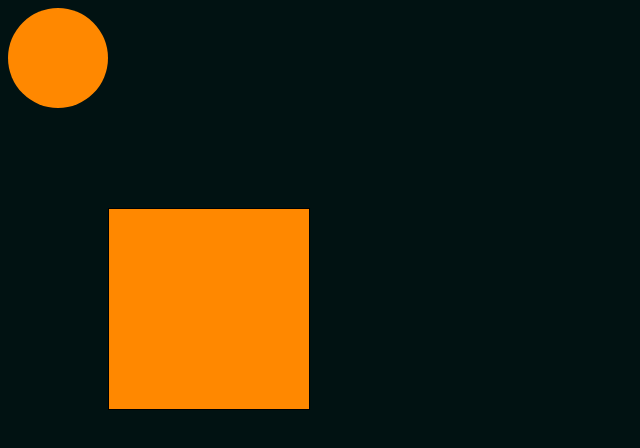
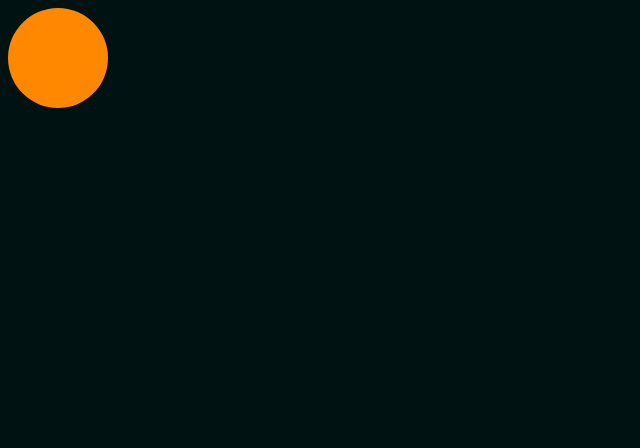
Before and after one commit to dens90/html-exercises, a plain HTML site: page css-exercises/es_1/index.html in a window 1280 px wide. Shown: the whole page, without its empty margins (0-640 px from the left). Drawn offline with Linux system fonts and the light colour scheme.

Commit message:
correzione esercizio

```diff
--- a/css-exercises/es_1/index.html
+++ b/css-exercises/es_1/index.html
@@ -11,7 +11,7 @@
 
 <body>
     <div class="ball"></div>
-    <div class="square"></div>
+
 </body>
 
 </html>
--- a/css-exercises/es_1/style.css
+++ b/css-exercises/es_1/style.css
@@ -1,16 +1,8 @@
 :root {
     /* var for ball */
     --bg-body: #011212;
-    --w_ball: 100px;
-    --h_ball: 100px;
+    --h-w_ball: 100px;
     --bg_ball: #ff8800;
-    --b_rad: 50px;
-
-    /* var for square */
-    --w_square: 200px;
-    --h_square: 200px;
-    --bg_square: #d40707;
-    --border: 1px solid black;
 }
 
 /*
@@ -34,16 +26,8 @@ body {
 }
 
 .ball {
-    width: var(--w_ball);
-    height: var(--h_ball);
+    width: var(--h-w_ball);
+    height: var(--h-w_ball);
     background-color: var(--bg_ball);
-    border-radius: var(--b_rad);
+    border-radius: calc( var(--h-w_ball) - 50px );
 }
-
-.square {
-    margin: 100px;
-    width: var(--w_square);
-    height: var(--h_square);
-    background-color: var(--bg_ball);
-    border: var(--border);
-}
```
